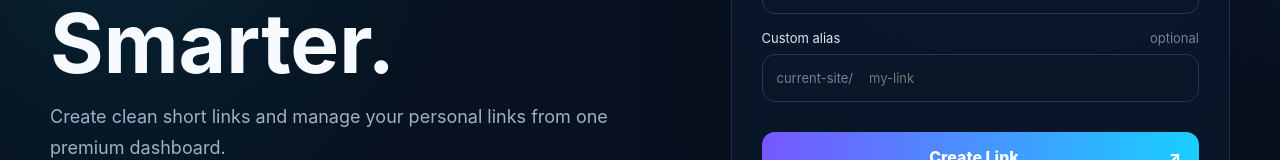
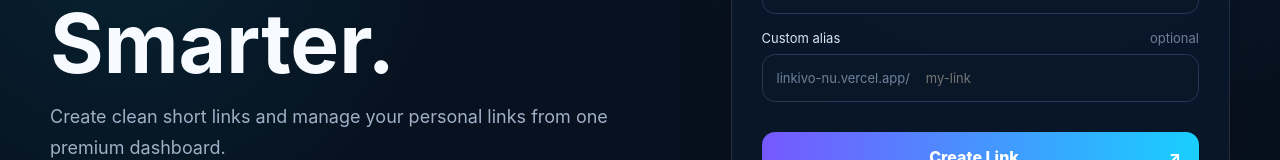
Before and after one commit to meherul382/Linkivo, a Next.js app: page / in a window 1280 px wide. Shown: the part 346-506 px from the top of the page. Built offline with nearby package versions, Linux system fonts and the light colour scheme.

Commit message:
Show correct short link domain in alias field

```diff
--- a/app/page.tsx
+++ b/app/page.tsx
@@ -70,7 +70,7 @@ export default function Home() {
             </label>
 
             <label>Custom alias <em>optional</em>
-              <div className="alias"><span>current-site/</span><input value={alias} onChange={e=>setAlias(e.target.value)} placeholder="my-link" /></div>
+              <div className="alias"><span>linkivo-nu.vercel.app/</span><input value={alias} onChange={e=>setAlias(e.target.value)} placeholder="my-link" /></div>
             </label>
 
             <button className="primary" type="submit" disabled={loading}>
```
